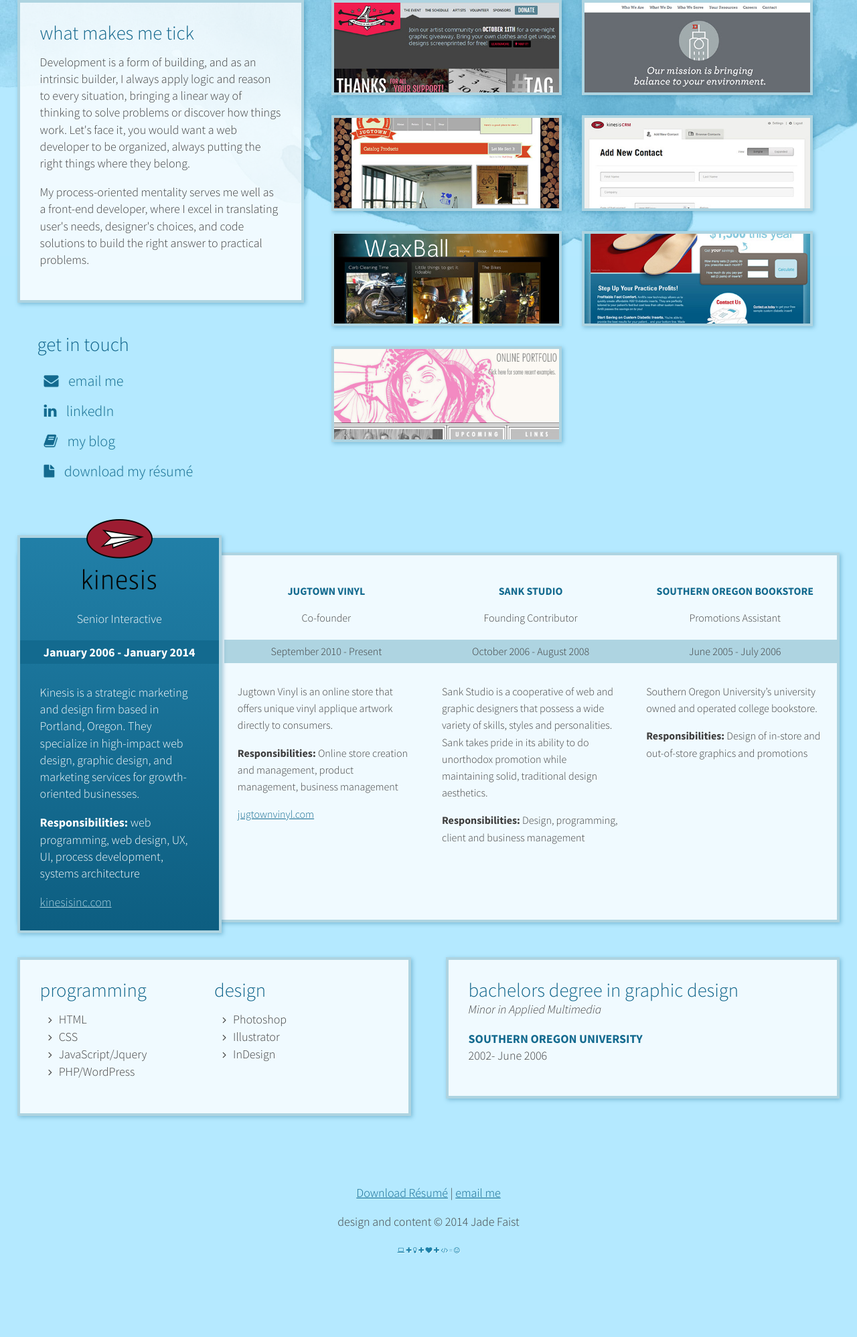
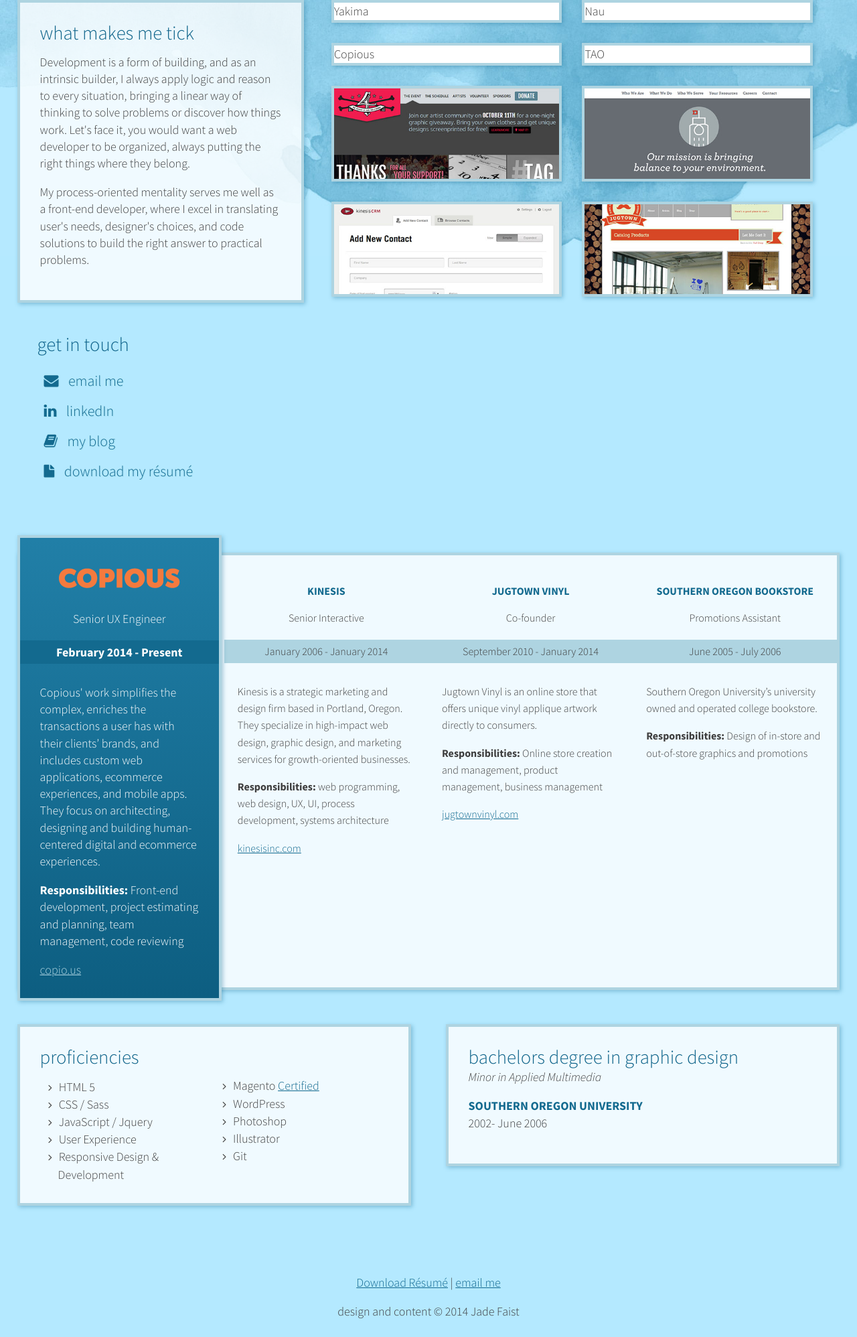
Before and after one commit to jadef/portfolio, a PHP site: page / in a window 1280 px wide. Shown: the part 197-2193 px from the top of the page at 67% size. Before the commit the page ends 2069 px from the top, so only its background shows below. Run offline with PHP 8.4, Linux system fonts and the light colour scheme; some libraries are stand-ins or nearby versions.

Commit message:
Update content (wip)

```diff
--- a/index.html
+++ b/index.html
@@ -44,38 +44,42 @@
       </div><!-- #Who -->
 
       <ul id="what">
+        <li>Yakima</li>
+        <li>Nau</li>
+        <li>Copious</li>
+        <li>TAO</li>
         <li><a href="http://nobonesforhalftones.com/" class="thumb" rel="nobones"><img src="portfolio/nobones.jpg" alt="Nobones"></a></li>
         <li><a href="http://www.reitmeiernw.com/" class="thumb" rel="reitmeier"><img src="portfolio/reitmeier.jpg" alt="Reitmeier"></a></li>
+        <li><a href="#" class="thumb" rel="kinesis"><img src="portfolio/knscrm.jpg" alt="KNS CRM"></a></li>
         <li><a href="http://www.jugtownvinyl.com/" class="thumb" rel="jugtown"><img src="portfolio/jugtown.jpg" alt="Jugtown"></a></li>
-        <li><a href="#" class="thumb" rel="kinesis"><img src="portfolio/knscrm.jpg" alt="KNS CRM"></a></li>
-        <li><a href="http://waxball.jadefaist.com/" class="thumb" rel="waxball"><img src="portfolio/waxball.jpg" alt="Waxball"></a></li>
-        <li><a href="http://www.amfitdiabetic.com/" class="thumb" rel="amfit"><img src="portfolio/amfit.jpg" alt="Amfit"></a></li>
-        <li><a href="http://www.hilljacquard.com/" class="thumb" rel="hill-jacquard"><img src="portfolio/hill-jacquard.jpg" alt="Jonathon"></a></li>
+        <!-- <li><a href="http://www.amfitdiabetic.com/" class="thumb" rel="amfit"><img src="portfolio/amfit.jpg" alt="Amfit"></a></li> -->
+        <!-- <li><a href="http://www.hilljacquard.com/" class="thumb" rel="hill-jacquard"><img src="portfolio/hill-jacquard.jpg" alt="Jonathon"></a></li> -->
       </ul><!-- #work -->
 
       <div id="where">
         <section class="entry important">
+          <h3>Copious</h3>
+          <span class="title">Senior UX Engineer</span>
+          <span class="date">February 2014 - Present</span>
+          <p>Copious' work simplifies the complex, enriches the transactions a user has with their clients’ brands, and includes custom web applications, ecommerce experiences, and mobile apps. They focus on architecting, designing and building human-centered digital and ecommerce experiences.</p>
+          <p><strong>Responsibilities:</strong> Front-end development, project estimating and planning, team management, code reviewing</p>
+          <a href="//copio.us" target="_blank">copio.us</a>
+        </section><!-- .important -->
+        <section class="entry">
           <h3>Kinesis</h3>
           <span class="title">Senior Interactive</span>
           <span class="date">January 2006 - January 2014</span>
           <p>Kinesis is a strategic marketing and design firm based in Portland, Oregon. They specialize in high-impact web design, graphic design, and marketing services for growth-oriented businesses.</p>
           <p><strong>Responsibilities:</strong> web programming, web design, UX, UI, process development, systems architecture</p>
-          <a href="#">kinesisinc.com</a>
-        </section><!-- .important -->
+          <a href="//www.kinesisinc.com" target="_blank">kinesisinc.com</a>
+        </section><!-- .entry -->
         <section class="entry">
           <h3>Jugtown Vinyl</h3>
           <span class="title">Co-founder</span>
-          <span class="date">September 2010 - Present</span>
+          <span class="date">September 2010 - January 2014</span>
           <p>Jugtown Vinyl is an online store that offers unique vinyl applique artwork directly to consumers.</p>
           <p><strong>Responsibilities:</strong> Online store creation and management, product management, business management</p>
-          <a href="#">jugtownvinyl.com</a>
-        </section><!-- .entry -->
-        <section class="entry">
-          <h3>Sank Studio</h3>
-          <span class="title">Founding Contributor</span>
-          <span class="date">October 2006 - August 2008</span>
-          <p>Sank Studio is a cooperative of web and graphic designers that possess a wide variety of skills, styles and personalities. Sank takes pride in its ability to do unorthodox promotion while maintaining solid, traditional design aesthetics.</p>
-          <p><strong>Responsibilities:</strong> Design, programming, client and business management</p>
+          <a href="//www.jugtownvinyl.com" target="_blank">jugtownvinyl.com</a>
         </section><!-- .entry -->
         <section class="entry">
           <h3>Southern Oregon Bookstore</h3>
@@ -88,20 +92,22 @@
 
       <div id="how">
         <div class="programming">
-          <h2>Programming</h2>
+          <h2>Proficiencies</h2>
           <ul>
-            <li>HTML</li>
-            <li>CSS</li>
-            <li>JavaScript/Jquery</li>
-            <li>PHP/WordPress</li>
+            <li>HTML 5</li>
+            <li>CSS / Sass</li>
+            <li>JavaScript / Jquery</li>
+            <li>User Experience</li>
+            <li>Responsive Design &amp; Development</li>
           </ul>
         </div>
         <div class="design">
-          <h2>Design</h2>
           <ul>
+            <li>Magento <a href="http://www.magentocommerce.com/certification/directory/dev/1797242/" target="_blank">Certified</a></li>
+            <li>WordPress</li>
             <li>Photoshop</li>
             <li>Illustrator</li>
-            <li>InDesign</li>
+            <li>Git</li>
           </ul>
         </div>
       </div><!-- #skill -->
--- a/styles/main.css
+++ b/styles/main.css
@@ -356,14 +356,16 @@
   padding: 30px 30px;
 }
 #where .important h3 {
-	background: transparent url('../images/kinesis-logo.png') no-repeat top center;
+  background: transparent url('../images/copious-logo.png') no-repeat top center;
+  background-size: contain;
+  margin: 0 auto;
+  max-width: 100%;
+  height: 60px;
+  width: 200px;
   text-indent: -9999em;
-	height: 120px;
-	width: 150px;
-	margin: -62px auto 0 auto;
 }
 #where .important .title {
-  padding: 20px 0;
+  padding: 18px 0 20px 0;
 }
 #where .important .date {
   background-color: #136a8f;
@@ -376,6 +378,11 @@
 #where .important a:hover,
 #where .important a:focus {
   color: #eb9000;
+}
+
+/* -- How */
+#how .programming ul {
+  margin-bottom: 0;
 }
 
 /* -- Education */
@@ -608,16 +615,15 @@
     margin-top: 40px;
   }
   #where section {
-		margin-left: 40%;
+    margin-left: 48%;
   }
   #where section.important {
     border: 4px solid #aed4e1;
     left: 0;
     margin: -20px 4px 0 -4px;
     overflow: visible;
-		padding-bottom: 0;
     position: absolute;
-		width: 40%;
+    width: 44%;
     min-width: 200px;
   }
 
@@ -657,6 +663,9 @@
     padding: 0 5% 0 0;
     width: 50%;
   }
+  #how .design {
+    padding-top: 45px;
+  }
   /* -- Modal */
   #modal-content {
     margin: 2% 10% 0 10%;
@@ -666,7 +675,7 @@
     border-bottom: 2px solid #b4e9ff;
     float: left;
     padding: 10px 10px;
-		width: 70%;	height: 70px;
+    width: 70%; height: 70px;
   }
   #launch {
     float: left;
```
Lines whose indentation alone changed are shown as unchanged.
